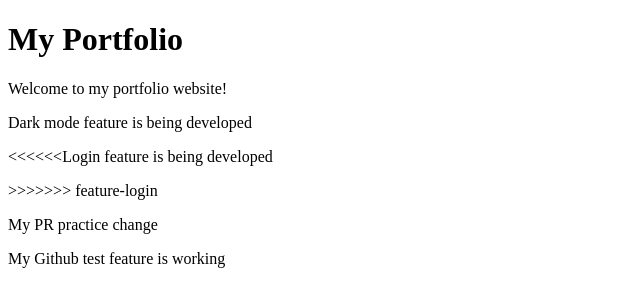
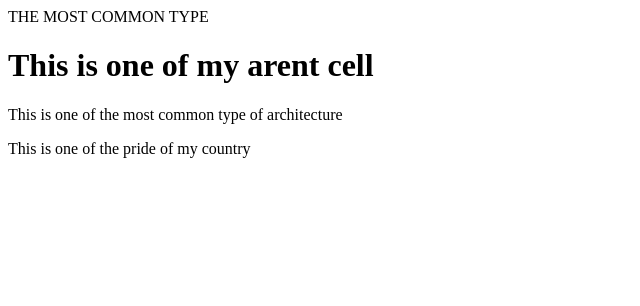
Before and after one commit to Tejaswini260906/portfolio, a plain HTML site: page index.html in a window 1280 px wide. Shown: the whole page, without its empty margins (0-640 px from the left). Drawn offline with Linux system fonts and the light colour scheme.

Commit message:
Index file name

```diff
--- a/index.html
+++ b/index.html
@@ -1,14 +1,11 @@
 <!DOCTYPE html>
 <html>
-<body>
-<h1>My Portfolio</h1>
-<p>Welcome to my portfolio website!</p>
-<P>Dark mode feature is being developed</P>
-<<<<<<<HEAD
-=======
-<p>Login feature is being developed</p>
->>>>>>> feature-login
-<p>My PR practice change</p>
-<p>My Github test feature is working</p>
-</body>
+    <head>
+        <tittle>THE MOST COMMON TYPE</tittle>
+        <h1>This is one of my arent cell</h1>
+    </head>
+    <body>
+        <p>This is one of the most common type of architecture</p>
+        <p>This is one of the pride of my country</p>
+    </body>
 </html>
```
